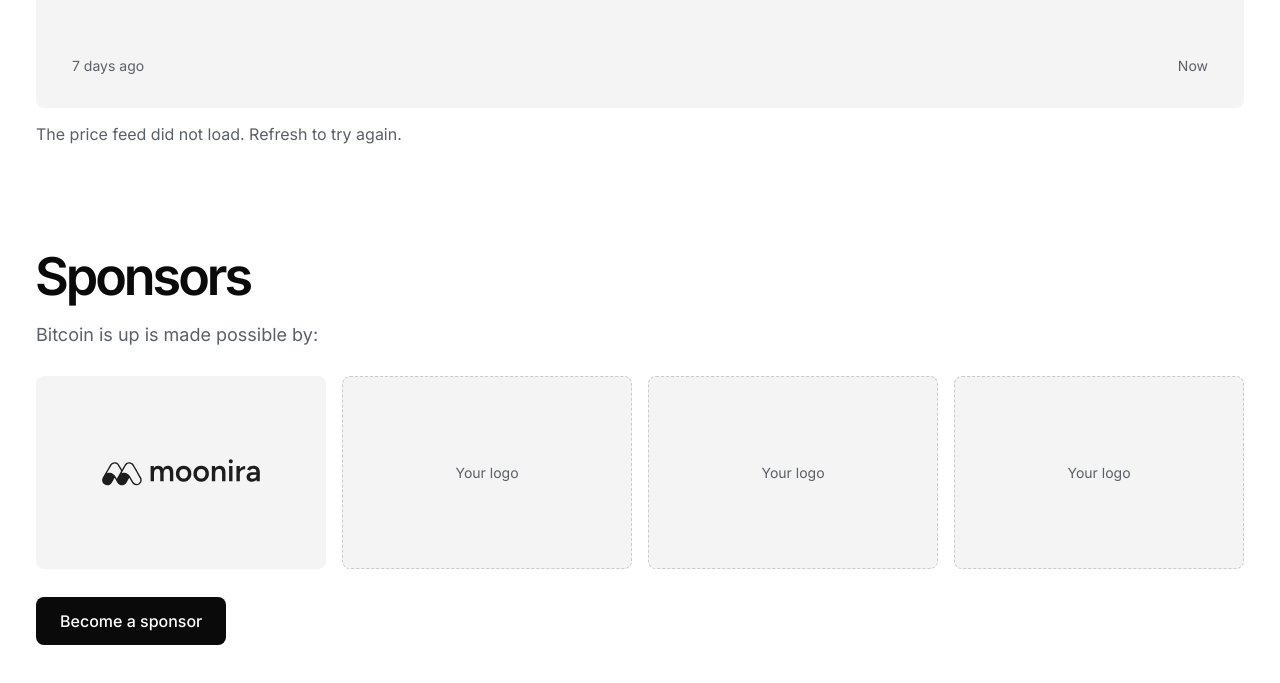
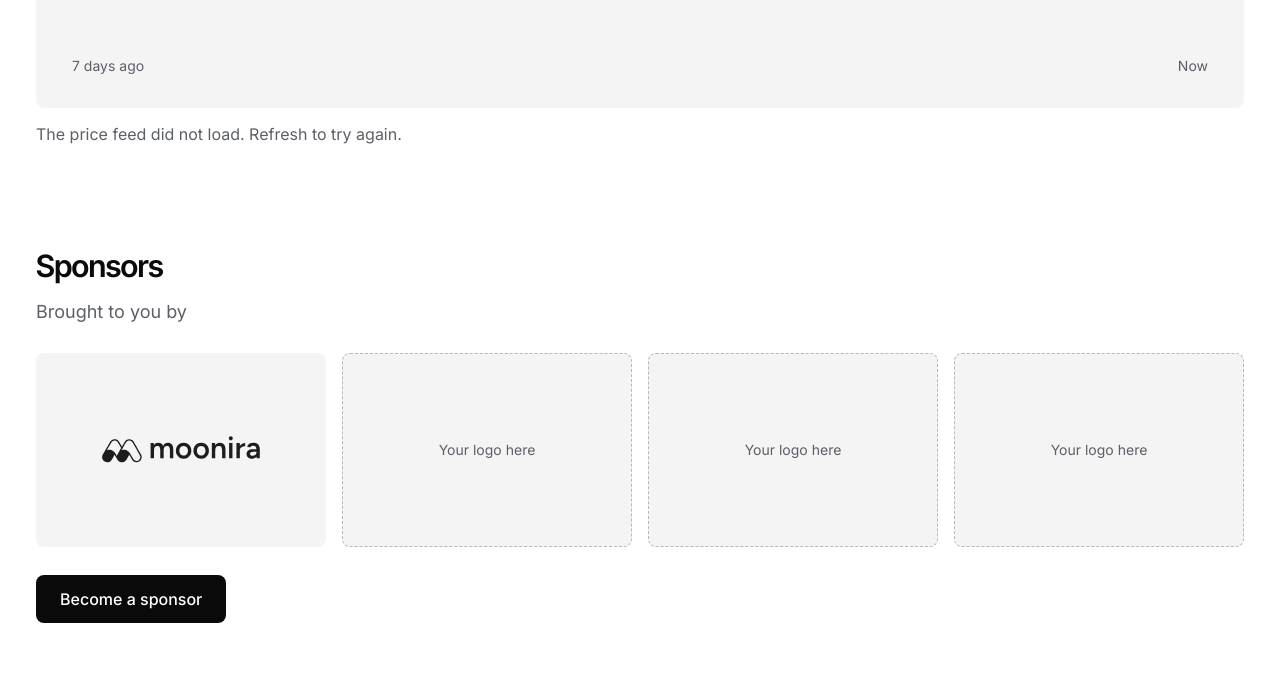
Before and after one commit to juliusmoonira/bitcoin-is-up, a plain HTML site: page index.html in a window 1280 px wide. Shown: the part 694-1377 px from the top of the page. Drawn offline with Linux system fonts and the light colour scheme; no server answers.

Commit message:
Sponsors: review fixes (heading size, copy, a11y, hover, class rename, forced-colors)
Co-Authored-By: Claude Sonnet 5.5 <noreply@anthropic.com>

```diff
--- a/index.html
+++ b/index.html
@@ -27,15 +27,19 @@ body { margin: 0; background: #fff; color: var(--ink); font: 400 18px/1.5 var(--
 .btc-axis { display: flex; justify-content: space-between; font-size: 14px; color: var(--grey); margin-top: 8px; }
 .btc-note { margin-top: 14px; font-size: 16px; color: var(--grey); min-height: 1.5em; }
 @media (min-width: 900px) { .btc-box { padding: 32px 36px; } }
-.sponsors { padding-top: 0; }
+.sponsor-section { padding-top: 0; }
+.sponsor-section h2 { font-size: clamp(24px, 2.4vw, 32px); }
 .sponsors-lead { margin: 16px 0 0; color: var(--grey); }
 .sponsor-grid { display: grid; grid-template-columns: repeat(2, 1fr); gap: 12px; margin-top: 28px; }
-.sponsor { display: flex; align-items: center; justify-content: center; aspect-ratio: 3 / 2; padding: 20px; background: var(--sand); border-radius: 8px; color: var(--grey); font-size: 14px; }
-.sponsor img { display: block; width: 100%; max-width: 160px; height: auto; }
-.sponsor-open { border: 1.5px dashed #c9cbd0; }
-a.sponsor:focus-visible, .sponsor-btn:focus-visible { outline: 3px solid var(--ink); outline-offset: 3px; }
+.sponsor-tile { display: flex; align-items: center; justify-content: center; aspect-ratio: 3 / 2; padding: 20px; background: var(--sand); border-radius: 8px; color: var(--grey); font-size: 14px; }
+.sponsor-tile img { display: block; width: 100%; max-width: 160px; height: auto; }
+.sponsor-open { border: 1.5px dashed #b5b8be; }
+a.sponsor-tile:hover { background: #ececec; }
+a.sponsor-tile:focus-visible, .sponsor-btn:focus-visible { outline: 3px solid var(--ink); outline-offset: 3px; }
+.sponsor-btn:hover { background: #2a2a2a; }
 .sponsor-btn { display: inline-flex; align-items: center; justify-content: center; min-height: 48px; margin-top: 28px; padding: 0 24px; background: var(--ink); color: #fff; border-radius: 8px; font: 500 16px/1 var(--body); text-decoration: none; }
 @media (min-width: 900px) { .sponsor-grid { grid-template-columns: repeat(4, 1fr); gap: 16px; } }
+@media (forced-colors: active) { .sponsor-tile { border: 1px solid CanvasText; } }
 </style>
 </head>
 <body>
@@ -51,14 +55,14 @@ a.sponsor:focus-visible, .sponsor-btn:focus-visible { outline: 3px solid var(--i
     <p class="btc-note" id="btc-note" aria-live="polite"></p>
   </section>
 
-  <section class="section wrap sponsors" id="sponsors" aria-labelledby="sponsors-h">
+  <section class="section wrap sponsor-section" id="sponsors" aria-labelledby="sponsors-h">
     <h2 id="sponsors-h">Sponsors</h2>
-    <p class="sponsors-lead">Bitcoin is up is made possible by:</p>
+    <p class="sponsors-lead">Brought to you by</p>
     <div class="sponsor-grid">
-      <a class="sponsor" href="https://moonira.com" rel="noopener"><img src="moonira-logo.svg" alt="Moonira"></a>
-      <div class="sponsor sponsor-open">Your logo</div>
-      <div class="sponsor sponsor-open">Your logo</div>
-      <div class="sponsor sponsor-open">Your logo</div>
+      <a class="sponsor-tile" href="https://moonira.com/?utm_source=bitcoinisup"><img src="moonira-logo.svg" alt="Moonira" width="160" height="29"></a>
+      <div class="sponsor-tile sponsor-open" aria-hidden="true">Your logo here</div>
+      <div class="sponsor-tile sponsor-open" aria-hidden="true">Your logo here</div>
+      <div class="sponsor-tile sponsor-open" aria-hidden="true">Your logo here</div>
     </div>
     <a class="sponsor-btn" href="mailto:julius0foerster@gmail.com?subject=Sponsor%20Bitcoin%20is%20up">Become a sponsor</a>
   </section>
```
